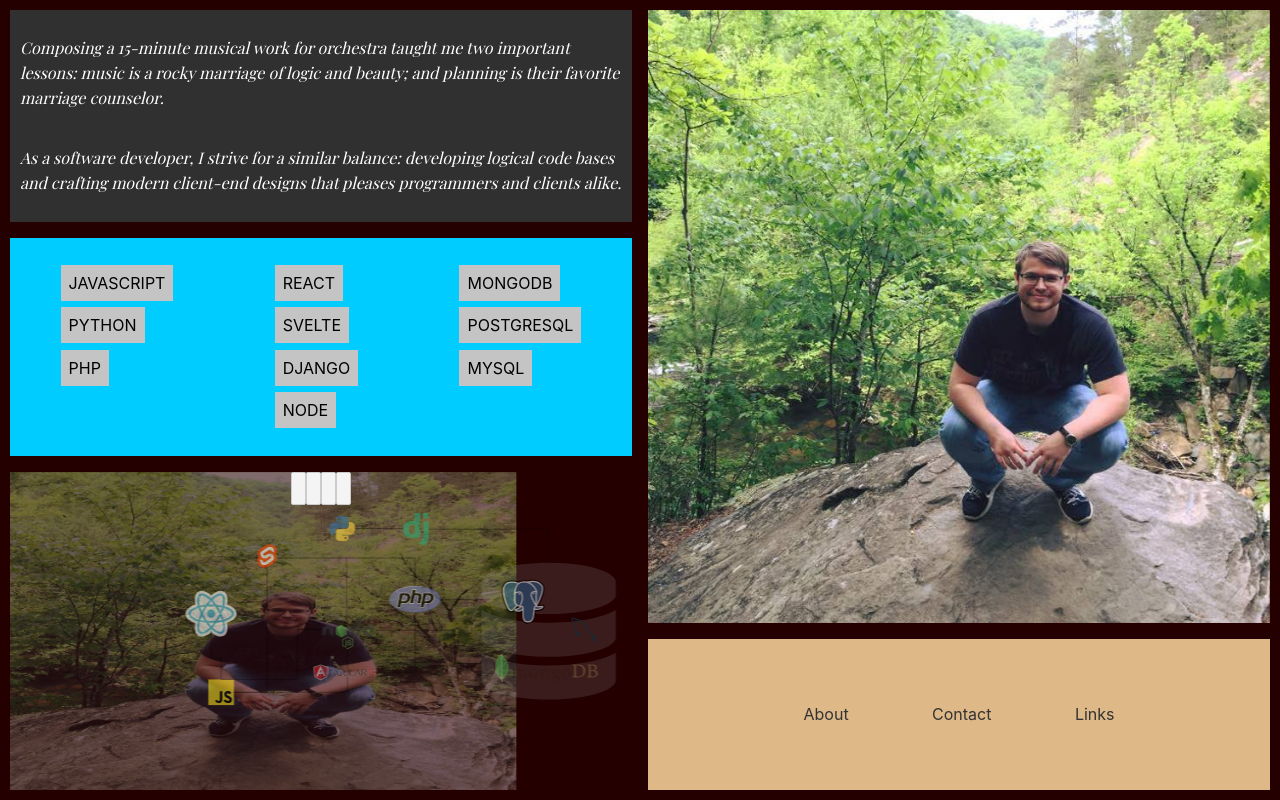
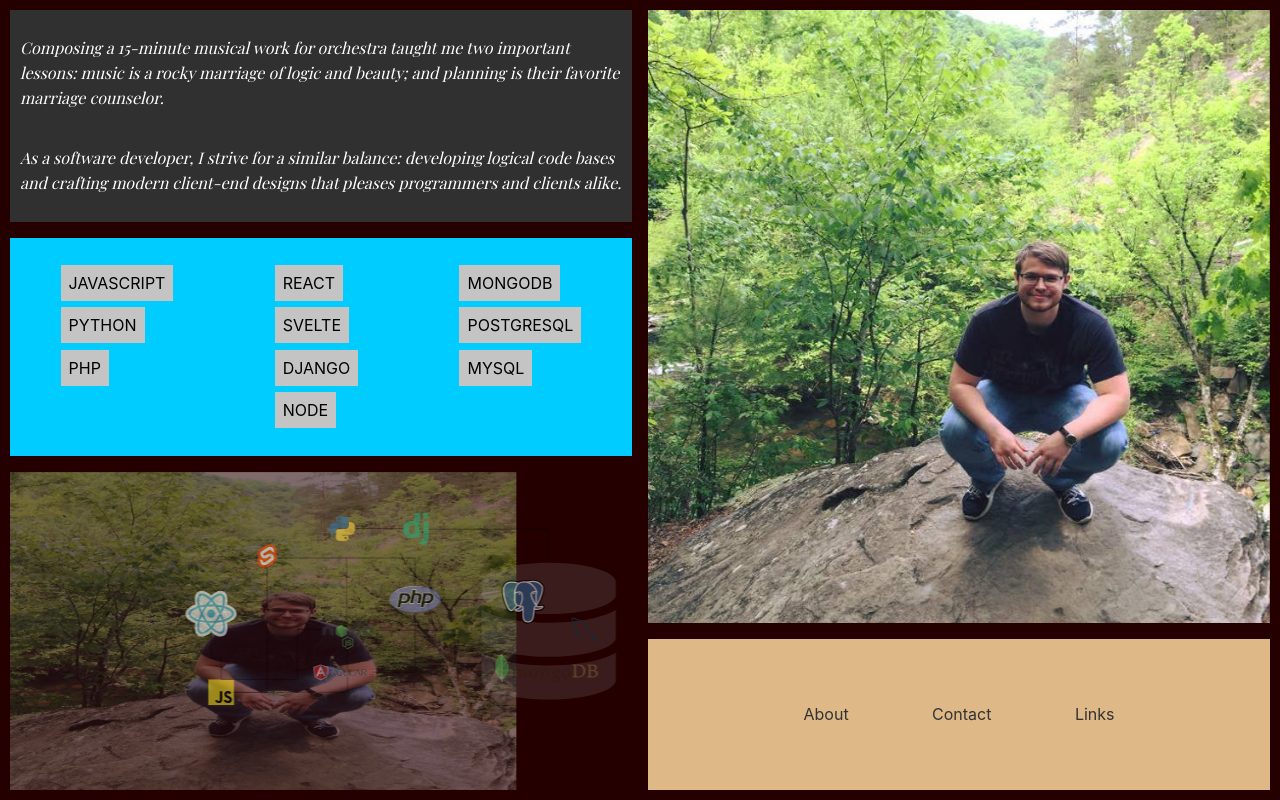
Before and after one commit to tsclay/portfolio-site, a Svelte app: page / in a window 1280 px wide. Built offline with nearby package versions, Linux system fonts and the light colour scheme; some icons are missing; a web font is replaced by a local one.

Commit message:
clean up code

```diff
--- a/src/components/Projects.svelte
+++ b/src/components/Projects.svelte
@@ -1,77 +1,71 @@
 <script>
-  import { onMount } from "svelte";
-  import { fly } from "svelte/transition";
-  import { linear, cubicOut } from "svelte/easing";
+  import { onMount } from 'svelte'
+  import { fly, fade } from 'svelte/transition'
+  import { linear, cubicOut } from 'svelte/easing'
   import {
     SkipForwardIcon,
     SkipBackIcon,
     PlayIcon,
     PauseIcon
-  } from "svelte-feather-icons";
-  let links = ["/img/tim.jpg", "/img/drawing.svg", "/favicon.png"];
-  let duration = 5000;
-  let timer = null;
-  let isPlaying = false;
-  let step = 0;
-  const len = links.length;
-  let flowDir = 200;
-  let inverseFlowDir = flowDir * -1;
-  $: inverseFlowDir = flowDir * -1;
-
-  const forwardMoton = ``;
+  } from 'svelte-feather-icons'
+  let links = ['/img/tim.jpg', '/img/drawing.svg', '/favicon.png']
+  let duration = 5000
+  let timer = null
+  let isPlaying = false
+  let step = 0
+  const len = links.length
+  let hide = true
+  let flowDir = 200
+  let inverseFlowDir = flowDir * -1
+  $: inverseFlowDir = flowDir * -1
 
   onMount(() => {
-    play();
-  });
-
-  // const fixDivOnPage = () => {
-  //   const el = document.getElementById(`project-${step}`)
-
-  // }
+    play()
+  })
 
   const next = () => {
-    console.log("next");
-    if (isPlaying) stop();
-    flowDir = 200;
-    step = (step + 1) % len;
-    console.log("next:", step);
-  };
+    console.log('next')
+    if (isPlaying) stop()
+    flowDir = 200
+    step = (step + 1) % len
+    console.log('next:', step)
+  }
 
   const prev = () => {
-    console.log("prev");
-    if (isPlaying) stop();
-    flowDir = -200;
+    console.log('prev')
+    if (isPlaying) stop()
+    flowDir = -200
     // console.log("inversed", inverseFlowDir);
-    step = (step - 1 + len) % len;
-    console.log("prev:", step);
-  };
+    step = (step - 1 + len) % len
+    console.log('prev:', step)
+  }
 
   // Start carousel reel
   const play = () => {
-    if (isPlaying) return;
-    isPlaying = true;
-    flowDir = 200;
+    if (isPlaying) return
+    isPlaying = true
+    flowDir = 200
     timer = setInterval(() => {
-      step = (step + 1) % len;
-    }, duration);
-    console.log("playing!");
-  };
+      step = (step + 1) % len
+    }, duration)
+    console.log('playing!')
+  }
 
   const stop = () => {
-    isPlaying = false;
-    console.log("stop!");
-    return clearTimeout(timer);
-  };
+    isPlaying = false
+    console.log('stop!')
+    return clearTimeout(timer)
+  }
 
   const goOut = (
     node,
     { duration, opacity = 0, y = 0, easing: easing$1 = cubicOut }
   ) => {
-    const x = inverseFlowDir;
-    const style = getComputedStyle(node);
-    const target_opacity = +style.opacity;
-    const transform = style.transform === "none" ? "" : style.transform;
-    const od = target_opacity * (1 - opacity);
+    const x = inverseFlowDir
+    const style = getComputedStyle(node)
+    const target_opacity = +style.opacity
+    const transform = style.transform === 'none' ? '' : style.transform
+    const od = target_opacity * (1 - opacity)
     return {
       duration,
       easing: easing$1,
@@ -79,20 +73,20 @@
       css: (t, u) => {
         return `transform: ${transform} translate(${(1 - t) * x}px, ${(1 - t) *
           y}px);
-        opacity: ${target_opacity - od * u}`;
+        opacity: ${target_opacity - od * u}`
       }
-    };
-  };
+    }
+  }
 
   const goIn = (
     node,
     { duration, opacity = 0, y = 0, easing: easing$1 = cubicOut }
   ) => {
-    const x = flowDir;
-    const style = getComputedStyle(node);
-    const target_opacity = +style.opacity;
-    const transform = style.transform === "none" ? "" : style.transform;
-    const od = target_opacity * (1 - opacity);
+    const x = flowDir
+    const style = getComputedStyle(node)
+    const target_opacity = +style.opacity
+    const transform = style.transform === 'none' ? '' : style.transform
+    const od = target_opacity * (1 - opacity)
     return {
       duration,
       easing: easing$1,
@@ -100,10 +94,18 @@
       css: (t, u) => {
         return `transform: ${transform} translate(${(1 - t) * x}px, ${(1 - t) *
           y}px);
-        opacity: ${target_opacity - od * u}`;
+        opacity: ${target_opacity - od * u}`
       }
-    };
-  };
+    }
+  }
+
+  const showControls = () => {
+    hide = false
+  }
+
+  const hideControls = () => {
+    hide = true
+  }
 
   //   function fly(node, { delay = 0, duration = 400, easing: easing$1 = easing.cubicOut, x = 0, y = 0, opacity = 0 }) {
   //     const style = getComputedStyle(node);
@@ -134,7 +136,10 @@
   }
 </style>
 
-<div id="project-carousel">
+<div
+  id="project-carousel"
+  on:mouseenter={showControls}
+  on:mouseleave={hideControls}>
   <div class="pos-relative h-100">
     {#each links as link, i}
       {#if step === i}
@@ -147,8 +152,10 @@
         </div>
       {/if}
     {/each}
+    {#if !hide}
       <div
         id="controls"
+        transition:fade={{ duration: 300 }}
         class="pos-absolute w-100 flex-row flex-align-center flex-justify-center">
         <button on:click={prev} type="button">
           <SkipBackIcon size="1.0x" />
@@ -163,5 +170,6 @@
           <PlayIcon size="1.0x" />
         </button>
       </div>
+    {/if}
   </div>
 </div>
```
Lines whose indentation alone changed are shown as unchanged.
